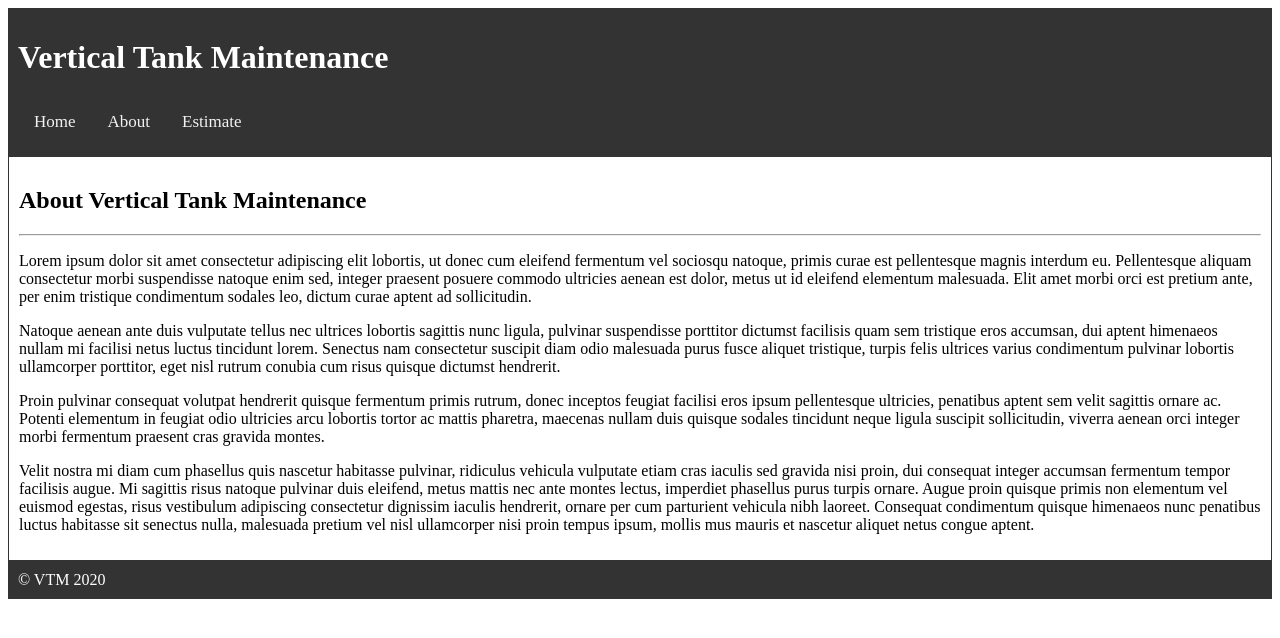
After one commit to kims99/VTM_site, a Flask app: template templates/about.html in a window 1280 px wide. The commit adds this page. Shown: the top 638 px of the page. Run offline with Flask 2, Linux system fonts and the light colour scheme; the template is opened without the code that fills it, so the values that code supplies are empty.

Commit message:
Created about page and started on estimate page

```diff
--- /dev/null
+++ b/templates/about.html
@@ -0,0 +1,39 @@
+<!DOCTYPE html>
+<html lang="en">
+
+  <head>
+    <meta charset="utf-8">
+    <title>Vertical Tank Maintenance</title>
+	<link rel="stylesheet" type="text/css" href="stylesheet.css">
+</head>
+
+  <body>
+	<div id="container">
+		<div id="header">
+			<h1>Vertical Tank Maintenance</h1>
+			  <div class="topnav">
+			  <a class="homenav" href="./index.html">Home</a>
+			  <a href="./about.html">About</a>
+			  <a href="./kim.html">Estimate</a>
+			  </div>
+		</div>
+
+		<div id="content">
+			<div id="main">
+				<h2>About Vertical Tank Maintenance</h2>
+				<hr>
+				<p> Lorem ipsum dolor sit amet consectetur adipiscing elit lobortis, ut donec cum eleifend fermentum vel sociosqu natoque, primis curae est pellentesque magnis interdum eu. Pellentesque aliquam consectetur morbi suspendisse natoque enim sed, integer praesent posuere commodo ultricies aenean est dolor, metus ut id eleifend elementum malesuada. Elit amet morbi orci est pretium ante, per enim tristique condimentum sodales leo, dictum curae aptent ad sollicitudin.</p>
+				<p> Natoque aenean ante duis vulputate tellus nec ultrices lobortis sagittis nunc ligula, pulvinar suspendisse porttitor dictumst facilisis quam sem tristique eros accumsan, dui aptent himenaeos nullam mi facilisi netus luctus tincidunt lorem. Senectus nam consectetur suscipit diam odio malesuada purus fusce aliquet tristique, turpis felis ultrices varius condimentum pulvinar lobortis ullamcorper porttitor, eget nisl rutrum conubia cum risus quisque dictumst hendrerit.</p>
+				<p> Proin pulvinar consequat volutpat hendrerit quisque fermentum primis rutrum, donec inceptos feugiat facilisi eros ipsum pellentesque ultricies, penatibus aptent sem velit sagittis ornare ac. Potenti elementum in feugiat odio ultricies arcu lobortis tortor ac mattis pharetra, maecenas nullam duis quisque sodales tincidunt neque ligula suscipit sollicitudin, viverra aenean orci integer morbi fermentum praesent cras gravida montes.</p>
+				<p> Velit nostra mi diam cum phasellus quis nascetur habitasse pulvinar, ridiculus vehicula vulputate etiam cras iaculis sed gravida nisi proin, dui consequat integer accumsan fermentum tempor facilisis augue. Mi sagittis risus natoque pulvinar duis eleifend, metus mattis nec ante montes lectus, imperdiet phasellus purus turpis ornare. Augue proin quisque primis non elementum vel euismod egestas, risus vestibulum adipiscing consectetur dignissim iaculis hendrerit, ornare per cum parturient vehicula nibh laoreet. Consequat condimentum quisque himenaeos nunc penatibus luctus habitasse sit senectus nulla, malesuada pretium vel nisl ullamcorper nisi proin tempus ipsum, mollis mus mauris et nascetur aliquet netus congue aptent.</p>
+
+			</div>
+		</div>
+	</div>
+	<div id="footer">
+		&copy; VTM 2020
+	</div>
+
+ </body>
+
+</html>
--- a/templates/index.html
+++ b/templates/index.html
@@ -21,6 +21,7 @@
 		<div id="content">
 			<div id="main">
 				<h2>Welcome to VTM!</h2>
+				<hr>
 				<img src="./above_ground_vertical_tanks.jpg" alt="image_source">
 				<figcaption>Image_source</figcaption>
 				<p> Lorem ipsum dolor sit amet consectetur adipiscing elit lobortis, ut donec cum eleifend fermentum vel sociosqu natoque, primis curae est pellentesque magnis interdum eu. Pellentesque aliquam consectetur morbi suspendisse natoque enim sed, integer praesent posuere commodo ultricies aenean est dolor, metus ut id eleifend elementum malesuada. Elit amet morbi orci est pretium ante, per enim tristique condimentum sodales leo, dictum curae aptent ad sollicitudin. Cum integer convallis augue parturient viverra natoque velit ridiculus, sagittis cursus sollicitudin ut porttitor arcu accumsan, euismod quam placerat netus lorem faucibus taciti. Tortor orci neque ad velit sem aptent mollis egestas tellus et, porta nostra pellentesque non commodo nisl phasellus hendrerit odio, nibh interdum donec at fames dictumst consequat conubia tempus.  </p>
--- /dev/null
+++ b/templates/stylesheet.css
@@ -0,0 +1,63 @@
+#body {
+  background-color: #ffffff;
+}
+
+/br {
+	color: black;
+}
+
+#header{
+  background-color: #333333;
+  color: white;
+  padding:10px;
+}
+
+#footer{
+  background-color: #333333;
+  color: white;
+  padding:10px;
+}
+
+#main{
+
+  border: 1px solid #333333;
+  padding: 10px;
+}
+
+figcaption{
+  font-size: .75em;
+}
+
+img.responsive {
+  width: 100%;
+  max-width: 400px;
+  height: auto;
+}
+
+/* Add a black background color to the top navigation */
+.topnav {
+  background-color: #333;
+  overflow: hidden;
+}
+
+/* Style the links inside the navigation bar */
+.topnav a {
+  float: left;
+  color: #f2f2f2;
+  text-align: center;
+  padding: 14px 16px;
+  text-decoration: none;
+  font-size: 17px;
+}
+
+/* Change the color of links on hover */
+.topnav a:hover {
+  background-color: #ddd;
+  color: black;
+}
+
+/* Add a color to the active/current link */
+.topnav a.active {
+  background-color: #4CAF50;
+  color: white;
+}
```
Also changed, not shown: templates/kim.html (added, +36 -0 lines), templates/mike.html (deleted, +0 -9 lines), templates/above_ground_vertical_tanks.jpg (added).
